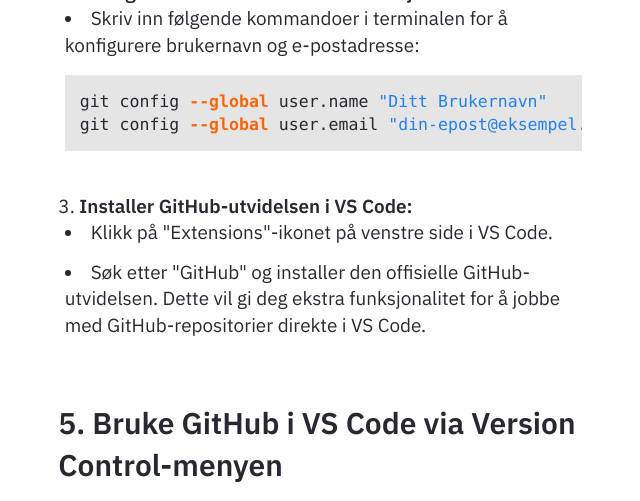
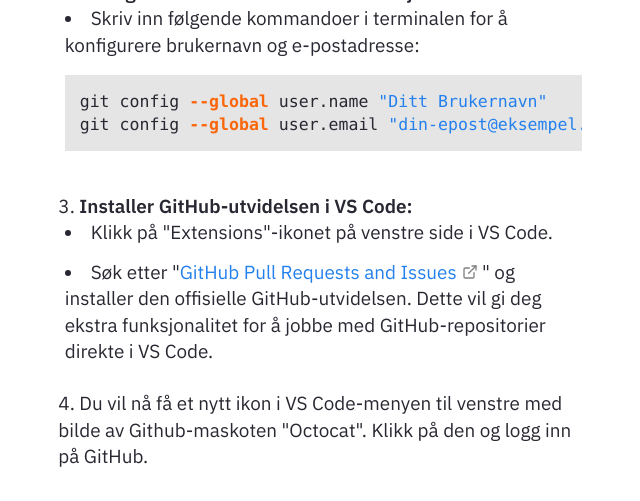
Before and after one commit to Cha-IM/cha-im.github.io, a Jekyll site: the page built from _notes/Public/Utvikling/Github/Sette opp Github-bruker og bruke Github med VS Code og Github Classroom.md, in a window 1280 px wide and 900 px high, scrolled down 2471 px, cut to the strip 0-501 px from the top of the window. Shown: the whole strip, without its empty margins (320-960 px from the left). Built offline with Jekyll 4.4.1, drawn with Linux system fonts in a browser that asks for light colours.

Commit message:
TRFK-811339 2025-8-22:10:53:35

```diff
--- a/_notes/Public/Utvikling/Github/Sette opp Github-bruker og bruke Github med VS Code og Github Classroom.md
+++ b/_notes/Public/Utvikling/Github/Sette opp Github-bruker og bruke Github med VS Code og Github Classroom.md
@@ -58,7 +58,8 @@ feed: show
 
 3. **Installer GitHub-utvidelsen i VS Code:**
    - Klikk på "Extensions"-ikonet på venstre side i VS Code.
-   - Søk etter "GitHub" og installer den offisielle GitHub-utvidelsen. Dette vil gi deg ekstra funksjonalitet for å jobbe med GitHub-repositorier direkte i VS Code.
+   - Søk etter "[GitHub Pull Requests and Issues](https://marketplace.visualstudio.com/items?itemName=GitHub.vscode-pull-request-github) " og installer den offisielle GitHub-utvidelsen. Dette vil gi deg ekstra funksjonalitet for å jobbe med GitHub-repositorier direkte i VS Code.
+2. Du vil nå få et nytt ikon i VS Code-menyen til venstre med bilde av Github-maskoten "Octocat". Klikk på den og logg inn på GitHub.
 
 ## 5. Bruke GitHub i VS Code via Version Control-menyen
 <iframe width="560" height="315" src="https://www.youtube-nocookie.com/embed/i_23KUAEtUM?si=362WP_klYbD_LAMq" title="YouTube video player" frameborder="0" allow="accelerometer; autoplay; clipboard-write; encrypted-media; gyroscope; picture-in-picture; web-share" referrerpolicy="strict-origin-when-cross-origin" allowfullscreen></iframe>
```
Also changed, not shown: _notes/Public/Utvikling/React/Komponenter i React.md (+2 -0 lines), .obsidian/core-plugins.json, .obsidian/workspace.json.
